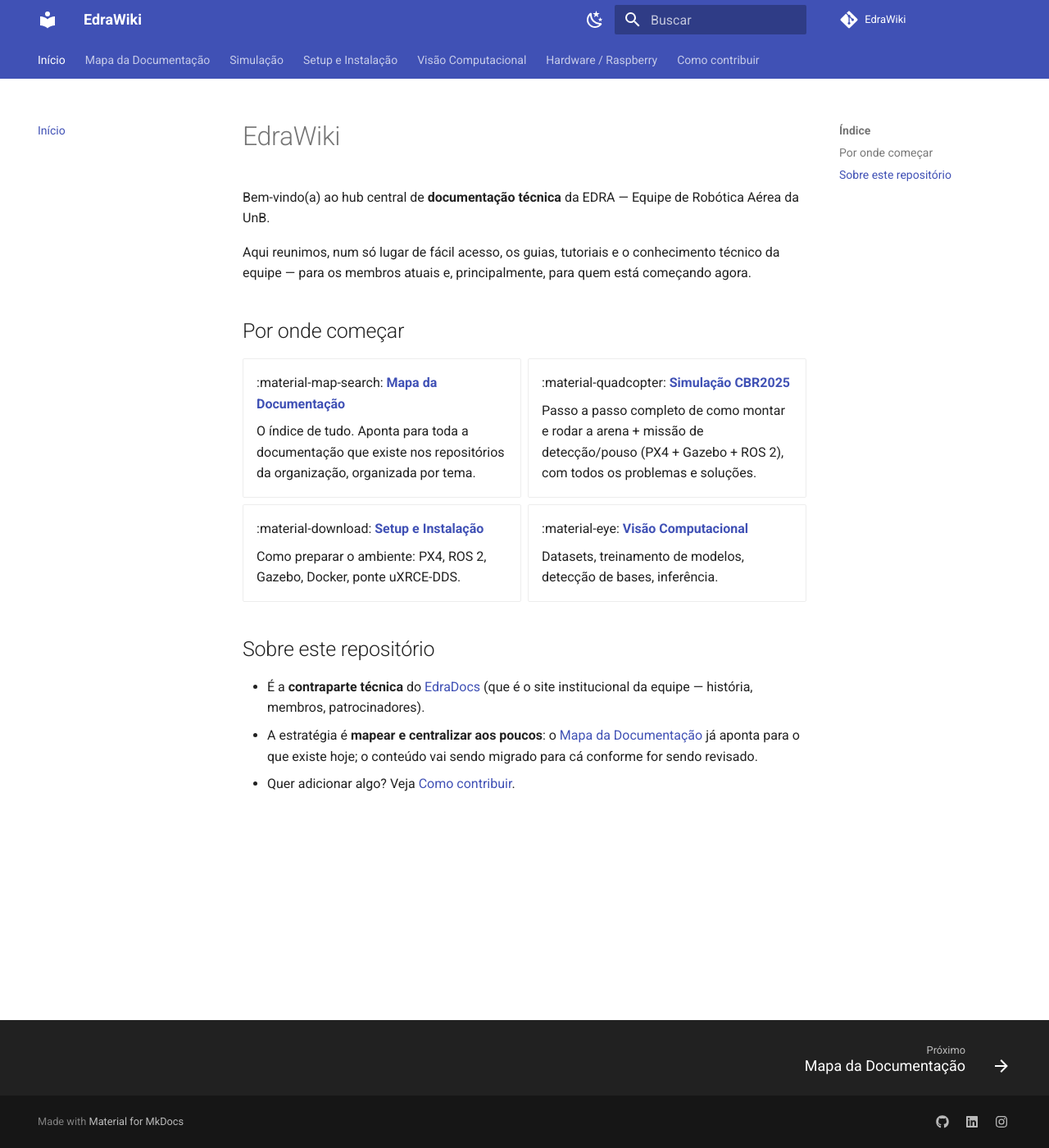
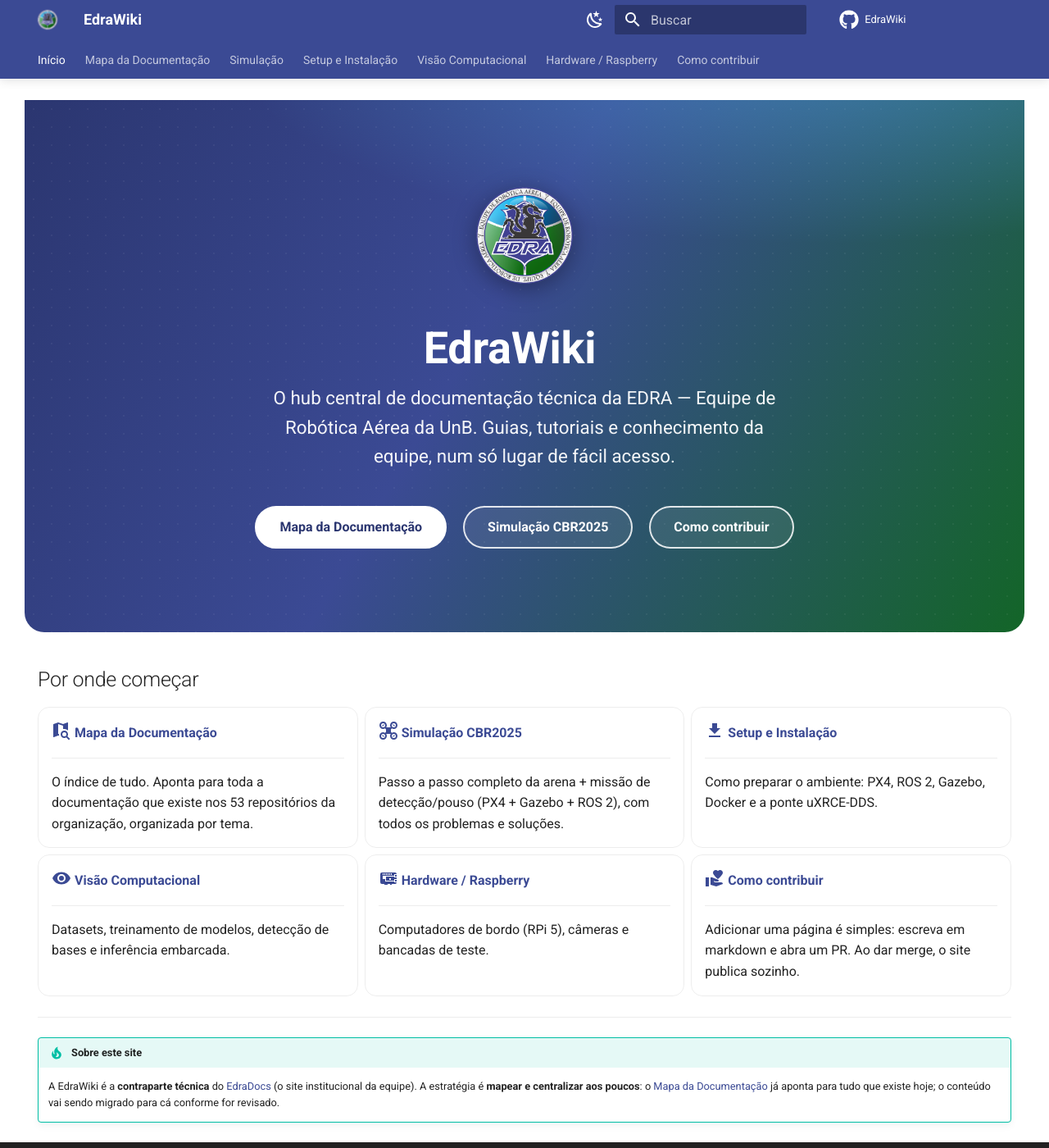
Before and after one commit to edra-unb-fga/EdraWiki, an MkDocs documentation site: the page built from docs/index.md, in a window 1280 px wide and 1400 px high. Shown: the whole window at 82% size. Built offline with MkDocs 1.6.1 and Material for MkDocs 9.7.7, drawn with Linux system fonts in a browser that asks for light colours; comment, search, counter and statistics services are not loaded.

Commit message:
style: identidade visual da EDRA na EdraWiki
- Logo e favicon da equipe
- Paleta da marca (azul-índigo + verde) no modo claro e escuro
- Homepage com hero em gradiente, tagline e botões
- Cards com hover e ícones na página inicial
- Recursos extras do Material (tabs sticky, instant navigation, etc.)

```diff
--- a/docs/index.md
+++ b/docs/index.md
@@ -1,41 +1,76 @@
+---
+hide:
+  - navigation
+  - toc
+---
+
+<div class="edra-hero" markdown>
+<img src="img/logo-edra.png" alt="EDRA" class="edra-hero__logo">
+
 # EdraWiki
 
-Bem-vindo(a) ao hub central de **documentação técnica** da EDRA — Equipe de
-Robótica Aérea da UnB.
+<p class="edra-hero__tagline">
+O hub central de documentação técnica da EDRA — Equipe de Robótica Aérea da UnB.
+Guias, tutoriais e conhecimento da equipe, num só lugar de fácil acesso.
+</p>
 
-Aqui reunimos, num só lugar de fácil acesso, os guias, tutoriais e o conhecimento
-técnico da equipe — para os membros atuais e, principalmente, para quem está
-começando agora.
+<div class="edra-hero__buttons" markdown>
+[Mapa da Documentação](mapa-da-documentacao.md){ .md-button .md-button--primary }
+[Simulação CBR2025](simulacao/cbr2025-arena-missao1.md){ .md-button }
+[Como contribuir](contribuir.md){ .md-button }
+</div>
+</div>
 
 ## Por onde começar
 
 <div class="grid cards" markdown>
 
-- :material-map-search: **[Mapa da Documentação](mapa-da-documentacao.md)**
+- :material-map-search:{ .lg } **[Mapa da Documentação](mapa-da-documentacao.md)**
 
-    O índice de tudo. Aponta para toda a documentação que existe nos repositórios
-    da organização, organizada por tema.
+    ---
 
-- :material-quadcopter: **[Simulação CBR2025](simulacao/cbr2025-arena-missao1.md)**
+    O índice de tudo. Aponta para toda a documentação que existe nos 53
+    repositórios da organização, organizada por tema.
 
-    Passo a passo completo de como montar e rodar a arena + missão de detecção/pouso
-    (PX4 + Gazebo + ROS 2), com todos os problemas e soluções.
+- :material-quadcopter:{ .lg } **[Simulação CBR2025](simulacao/cbr2025-arena-missao1.md)**
 
-- :material-download: **[Setup e Instalação](setup/index.md)**
+    ---
 
-    Como preparar o ambiente: PX4, ROS 2, Gazebo, Docker, ponte uXRCE-DDS.
+    Passo a passo completo da arena + missão de detecção/pouso (PX4 + Gazebo +
+    ROS 2), com todos os problemas e soluções.
 
-- :material-eye: **[Visão Computacional](visao/index.md)**
+- :material-download:{ .lg } **[Setup e Instalação](setup/index.md)**
 
-    Datasets, treinamento de modelos, detecção de bases, inferência.
+    ---
+
+    Como preparar o ambiente: PX4, ROS 2, Gazebo, Docker e a ponte uXRCE-DDS.
+
+- :material-eye:{ .lg } **[Visão Computacional](visao/index.md)**
+
+    ---
+
+    Datasets, treinamento de modelos, detecção de bases e inferência embarcada.
+
+- :material-raspberry-pi:{ .lg } **[Hardware / Raspberry](hardware/index.md)**
+
+    ---
+
+    Computadores de bordo (RPi 5), câmeras e bancadas de teste.
+
+- :material-hand-heart:{ .lg } **[Como contribuir](contribuir.md)**
+
+    ---
+
+    Adicionar uma página é simples: escreva em markdown e abra um PR. Ao dar
+    merge, o site publica sozinho.
 
 </div>
 
-## Sobre este repositório
+---
 
-- É a **contraparte técnica** do [EdraDocs](https://edra-unb-fga.github.io/EdraDocs/)
-  (que é o site institucional da equipe — história, membros, patrocinadores).
-- A estratégia é **mapear e centralizar aos poucos**: o
-  [Mapa da Documentação](mapa-da-documentacao.md) já aponta para o que existe hoje;
-  o conteúdo vai sendo migrado para cá conforme for sendo revisado.
-- Quer adicionar algo? Veja [Como contribuir](contribuir.md).
+!!! tip "Sobre este site"
+    A EdraWiki é a **contraparte técnica** do
+    [EdraDocs](https://edra-unb-fga.github.io/EdraDocs/) (o site institucional da
+    equipe). A estratégia é **mapear e centralizar aos poucos**: o
+    [Mapa da Documentação](mapa-da-documentacao.md) já aponta para tudo que existe
+    hoje; o conteúdo vai sendo migrado para cá conforme for revisado.
--- /dev/null
+++ b/docs/stylesheets/extra.css
@@ -0,0 +1,115 @@
+/* ===== Paleta da marca EDRA ===== */
+:root {
+  --edra-blue:   #3b4a94;
+  --edra-blue-d: #2b3670;
+  --edra-green:  #1f8b3b;
+  --edra-green-d:#136528;
+  --edra-cyan:   #4a9fd4;
+  --edra-navy:   #171c34;
+}
+
+/* Cor primária/accent (claro) */
+[data-md-color-scheme="default"] {
+  --md-primary-fg-color:        var(--edra-blue);
+  --md-primary-fg-color--light: var(--edra-cyan);
+  --md-primary-fg-color--dark:  var(--edra-blue-d);
+  --md-accent-fg-color:         var(--edra-green);
+}
+
+/* Cor primária/accent (escuro) */
+[data-md-color-scheme="slate"] {
+  --md-primary-fg-color:        var(--edra-blue);
+  --md-accent-fg-color:         #2bb14f;
+  --md-hue: 232;
+}
+
+/* ===== HERO da homepage ===== */
+.edra-hero {
+  margin: -1.2rem -0.8rem 2rem;
+  padding: 4.5rem 1.5rem 4rem;
+  text-align: center;
+  color: #fff;
+  background:
+    radial-gradient(1200px 400px at 80% -10%, rgba(74,159,212,.55), transparent 60%),
+    linear-gradient(120deg, var(--edra-blue-d) 0%, var(--edra-blue) 45%, var(--edra-green-d) 100%);
+  border-radius: 0 0 24px 24px;
+  position: relative;
+  overflow: hidden;
+}
+.edra-hero::after {
+  content: "";
+  position: absolute; inset: 0;
+  background-image: radial-gradient(rgba(255,255,255,.10) 1px, transparent 1px);
+  background-size: 22px 22px;
+  opacity: .5;
+  pointer-events: none;
+}
+.edra-hero img.edra-hero__logo {
+  width: 118px; height: 118px;
+  border-radius: 50%;
+  box-shadow: 0 6px 28px rgba(0,0,0,.35);
+  margin-bottom: 1rem;
+  position: relative; z-index: 1;
+}
+.edra-hero h1 {
+  font-size: 2.7rem;
+  font-weight: 800;
+  margin: .2rem 0 .4rem;
+  color: #fff;
+  letter-spacing: -.5px;
+  position: relative; z-index: 1;
+}
+.edra-hero p.edra-hero__tagline {
+  font-size: 1.12rem;
+  max-width: 640px;
+  margin: 0 auto 1.8rem;
+  opacity: .95;
+  position: relative; z-index: 1;
+}
+.edra-hero__buttons { position: relative; z-index: 1; }
+.edra-hero .md-button {
+  margin: .3rem .4rem;
+  border-radius: 999px;
+  font-weight: 600;
+  padding: .55rem 1.4rem;
+  transition: transform .15s ease, box-shadow .15s ease;
+}
+.edra-hero .md-button:hover { transform: translateY(-2px); box-shadow: 0 8px 22px rgba(0,0,0,.25); }
+.edra-hero .md-button--primary {
+  background: #fff; color: var(--edra-blue-d); border-color: #fff;
+}
+.edra-hero .md-button--primary:hover { background: #f3f6ff; color: var(--edra-blue-d); }
+/* botões secundários: contorno branco nítido + leve preenchimento translúcido */
+.edra-hero .md-button:not(.md-button--primary) {
+  color: #fff;
+  border: 2px solid rgba(255,255,255,.85);
+  background: rgba(255,255,255,.08);
+}
+.edra-hero .md-button:not(.md-button--primary):hover {
+  background: rgba(255,255,255,.18);
+  border-color: #fff;
+  color: #fff;
+}
+
+/* ===== Cards com hover ===== */
+.md-typeset .grid.cards > ul > li,
+.md-typeset .grid.cards > :is(ul,ol) > li {
+  border-radius: 14px;
+  border: 1px solid var(--md-default-fg-color--lightest);
+  transition: transform .18s ease, box-shadow .18s ease, border-color .18s ease;
+}
+.md-typeset .grid.cards > :is(ul,ol) > li:hover {
+  transform: translateY(-4px);
+  box-shadow: 0 10px 30px rgba(0,0,0,.12);
+  border-color: var(--edra-blue);
+}
+.md-typeset .grid.cards .twemoji,
+.md-typeset .grid.cards .material-icons { color: var(--edra-blue); }
+
+/* ===== Detalhes ===== */
+.md-typeset h1, .md-typeset h2 { letter-spacing: -.3px; }
+.md-typeset table:not([class]) th { background: var(--edra-blue); color:#fff; }
+.md-header { box-shadow: 0 2px 12px rgba(0,0,0,.12); }
+
+/* Seção "situação da migração" com barra de progresso visual leve */
+.md-typeset .task-list-control .task-list-indicator::before { background-color: var(--edra-green); }
--- a/mkdocs.yml
+++ b/mkdocs.yml
@@ -20,14 +20,23 @@
 theme:
   name: material
   language: pt
+  logo: img/logo-edra.png
+  favicon: img/logo-edra.png
+  icon:
+    repo: fontawesome/brands/github
   features:
     - navigation.tabs
+    - navigation.tabs.sticky
     - navigation.sections
     - navigation.top
     - navigation.footer
+    - navigation.indexes
+    - navigation.instant
+    - navigation.instant.progress
     - toc.follow
     - search.suggest
     - search.highlight
+    - search.share
     - content.tabs.link
     - content.code.annotate
     - content.code.copy
@@ -35,20 +44,23 @@
     - media: "(prefers-color-scheme: light)"
       scheme: default
       primary: indigo
-      accent: deep orange
+      accent: green
       toggle:
         icon: material/weather-night
         name: Mudar para modo escuro
     - media: "(prefers-color-scheme: dark)"
       scheme: slate
       primary: indigo
-      accent: deep orange
+      accent: green
       toggle:
         icon: material/weather-sunny
         name: Mudar para modo claro
   font:
     text: Roboto
     code: Roboto Mono
+
+extra_css:
+  - stylesheets/extra.css
 
 markdown_extensions:
   - admonition
@@ -64,6 +76,9 @@
       permalink: true
   - attr_list
   - md_in_html
+  - pymdownx.emoji:
+      emoji_index: !!python/name:material.extensions.emoji.twemoji
+      emoji_generator: !!python/name:material.extensions.emoji.to_svg
 
 extra:
   social:
```
Also changed, not shown: docs/img/favicon.png (added), docs/img/logo-edra.png (added).
